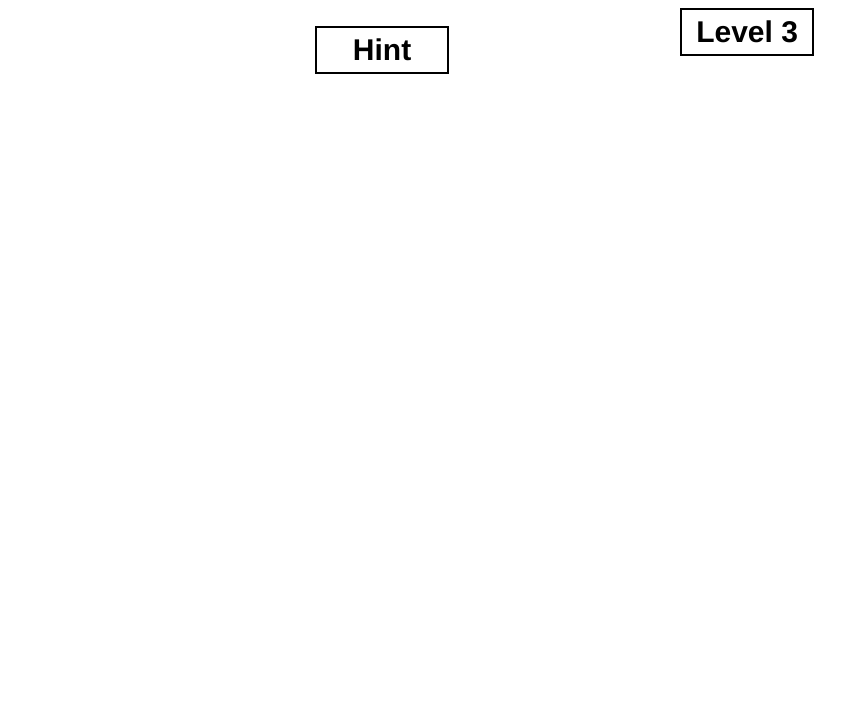
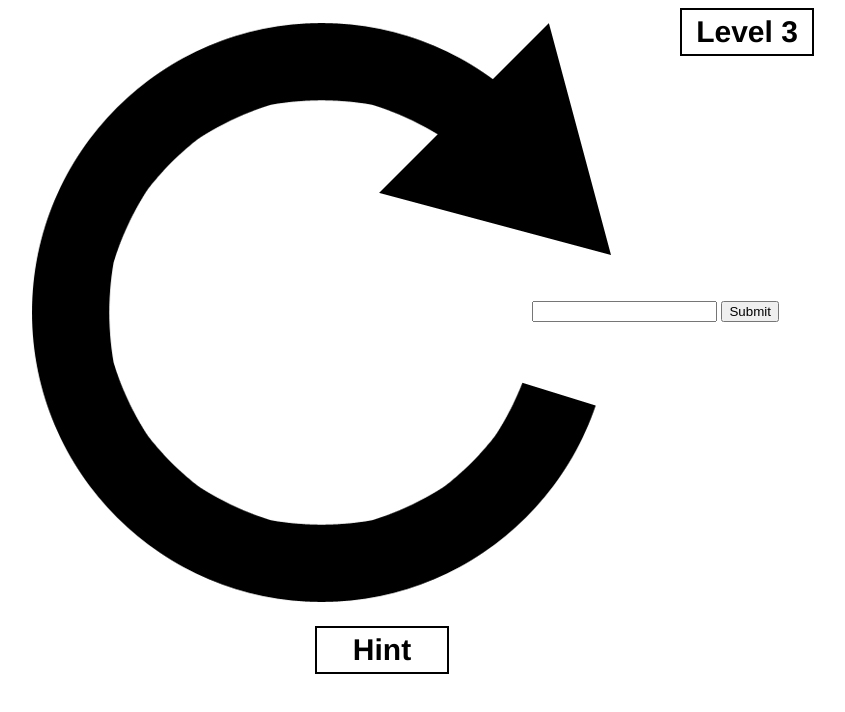
Before and after one commit to ajlamanna/webwareFinal, a website: page public/level3.html in a window 1280 px wide. Shown: the whole page, without its empty margins (258-1103 px from the left). Drawn offline with Linux system fonts and the light colour scheme.

Commit message:
level 3 progress

```diff
--- a/public/css/main.css
+++ b/public/css/main.css
@@ -40,3 +40,15 @@ div{
 	text-decoration: none;
 	color: #000;
 }
+
+#level3{
+	width:700px;
+	height:600px;
+	background-image:url(../images/hserfer.jpg);
+	background-repeat:no-repeat;
+}
+
+#passBox3{
+	margin: 275px 0px 0px 500px;
+	width: 250px;
+}
--- a/public/level3.html
+++ b/public/level3.html
@@ -11,10 +11,27 @@
 	  <div class="level">Level 3</div>
     </header>
     <div id="level3">
+    	<br />
+    	<div id="passBox3">
+			<form onSubmit="return false;">
+   				<input id="pass" type="text" size="20"/>
+      			<input type="submit" value="Submit" onClick="setCookie();"/>
+      		</form>
+        </div>
     </div>
     <br />
-    <a href="hint/level2.html">
+    <a href="hint/level3.html">
     	<div id="next">Hint</div>
     </a>
 </body>
 </html>
+
+<script>
+
+function setCookie() {
+	var password = "password=" + document.getElementById("pass").value;
+	console.log(password);
+	document.cookie = password;
+}
+
+</script>
```
Also changed, not shown: public/index.html (+1 -1 lines).
